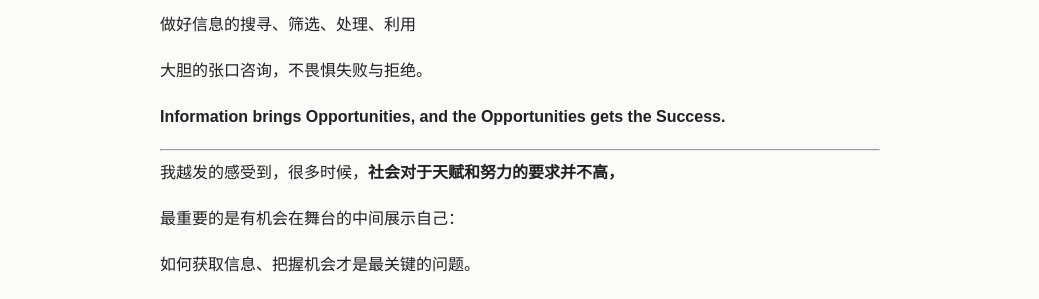
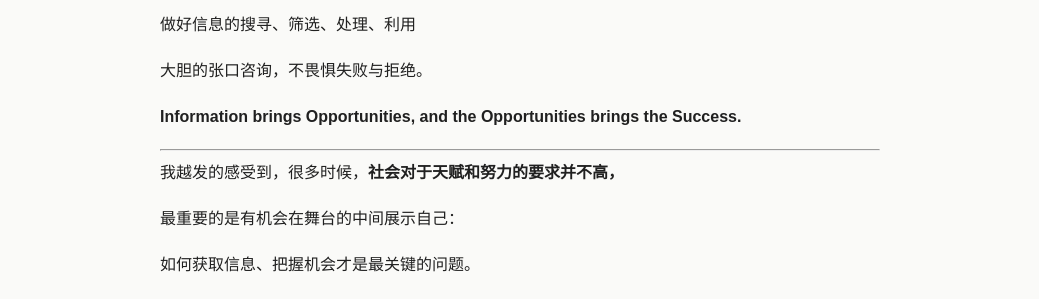
Before and after one commit to kinguniverse527/King_Universe.github.io, a Jekyll site: the page built from _posts/2026-10-21-时势造英雄-如何逐时势.md, in a window 1280 px wide. Shown: the part 728-1027 px from the top of the page, without its empty margins (120-1159 px from the left). Built offline with Jekyll 4.4.1, drawn with Linux system fonts in a browser that asks for light colours.

Commit message:
Update 2026-10-21-时势造英雄-如何逐时势.md

```diff
--- a/_posts/2026-10-21-时势造英雄-如何逐时势.md
+++ b/_posts/2026-10-21-时势造英雄-如何逐时势.md
@@ -1,7 +1,7 @@
 ---
 title: 时势造英雄，如何逐时势？
 date: 2026-10-21 00:00:00 +0800
-description: Information brings Opportunities, and the Opportunities gets the Success.
+description: Information brings Opportunities, and the Opportunities brings the Success.
 ---
 今天晚上的情绪格外强烈，我想到了很多事情
 
@@ -29,7 +29,7 @@ description: Information brings Opportunities, and the Opportunities gets the Su
 
 大胆的张口咨询，不畏惧失败与拒绝。
 
-**Information brings Opportunities, and the Opportunities gets the Success.**
+**Information brings Opportunities, and the Opportunities brings the Success.**
 
 ---
 
```
